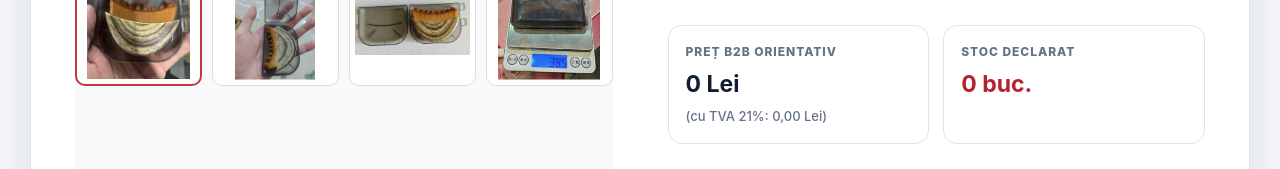
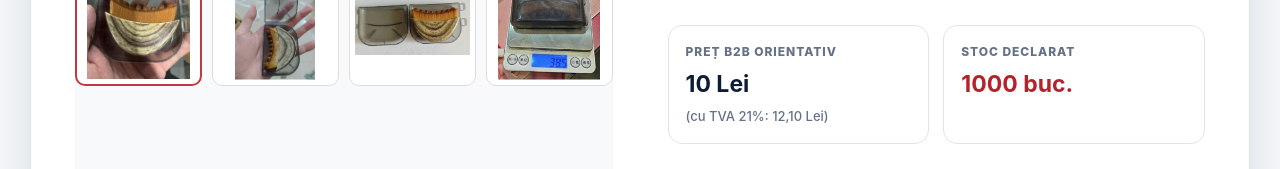
Before and after one commit to 11ONGOAL/Helpship, a plain HTML site: page products/pensula-machiaj-curbata-cu-etui.html in a window 1280 px wide. Shown: the part 527-696 px from the top of the page. Drawn offline with Linux system fonts and the light colour scheme.

Commit message:
Update price and stock information for makeup brush

```diff
--- a/products/pensula-machiaj-curbata-cu-etui.html
+++ b/products/pensula-machiaj-curbata-cu-etui.html
@@ -149,8 +149,8 @@
           <p class="detail-description"><strong>Pensulă compactă pentru aplicarea și uniformizarea produselor de machiaj, cu design curbat și etui de protecție.</strong></p>
 
           <div class="detail-price-row">
-            <div><span class="detail-label">Preț B2B orientativ</span><strong class="detail-price">0 Lei</strong><span class="detail-vat">(cu TVA 21%: 0 Lei)</span></div>
-            <div><span class="detail-label">Stoc declarat</span><strong class="detail-stock out-of-stock">0 buc.</strong></div>
+            <div><span class="detail-label">Preț B2B orientativ</span><strong class="detail-price">10 Lei</strong><span class="detail-vat">(cu TVA 21%: 12,10 Lei)</span></div>
+            <div><span class="detail-label">Stoc declarat</span><strong class="detail-stock out-of-stock">1000 buc.</strong></div>
           </div>
 
           <div class="detail-actions">
```
